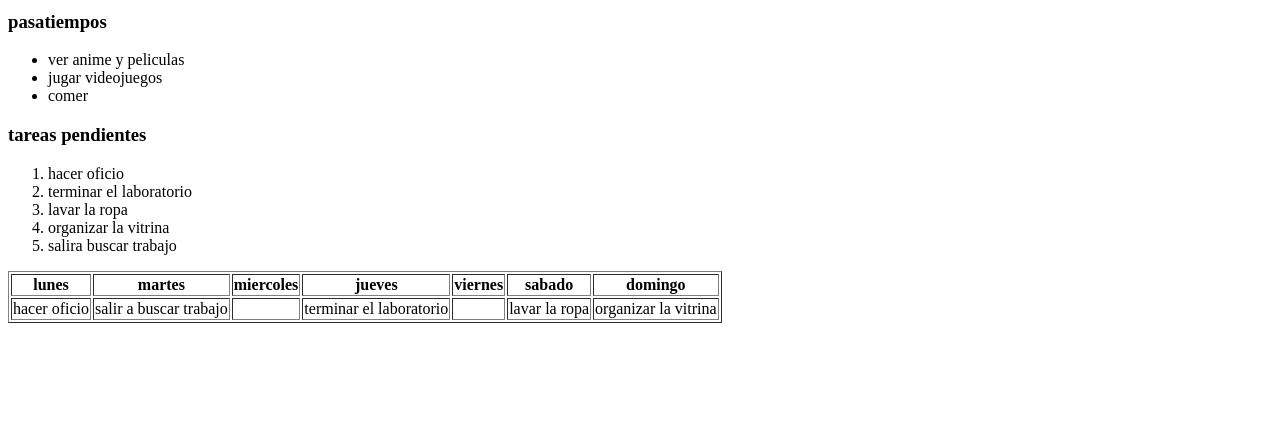
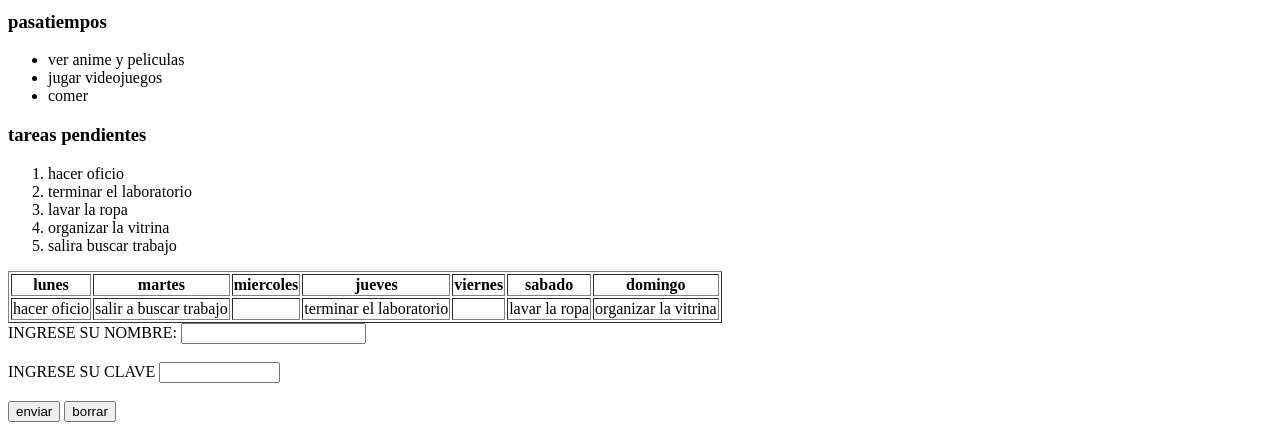
Before and after one commit to arca155/lab2, a plain HTML site: page index.html in a window 1280 px wide. Shown: the part 771-1201 px from the top of the page. Before the commit the page ends 1102 px from the top, so only its background shows below. Drawn offline with Linux system fonts and the light colour scheme.

Commit message:
archivo index

```diff
--- a/index.html
+++ b/index.html
@@ -21,7 +21,7 @@
     <p>3205720749</p>
     <h4>email</h4>
     <p>mariofonbotto@gmail.com</p>
-    <img src="imagen1.>
+    <img src="imagen1.jpg>
     <a href="https://www.facebook.com/mario.fontalvo.50309"></a>
     <hr>
     <h3>pasatiempos</h3>
@@ -62,6 +62,16 @@
         	</tr>
         </tbody>
     </table>
+	<form>
+		INGRESE SU NOMBRE:
+		<input type="text" name="NOMBRE" size="20">
+		<br><br>
+		INGRESE SU CLAVE
+		<input type="password" name="CLAVE" size="12">
+		<br><br>
+		<input type="submit" value="enviar">
+		<input type="reset" value="borrar">
+	</form>
 
 </body>
 </html>
```
